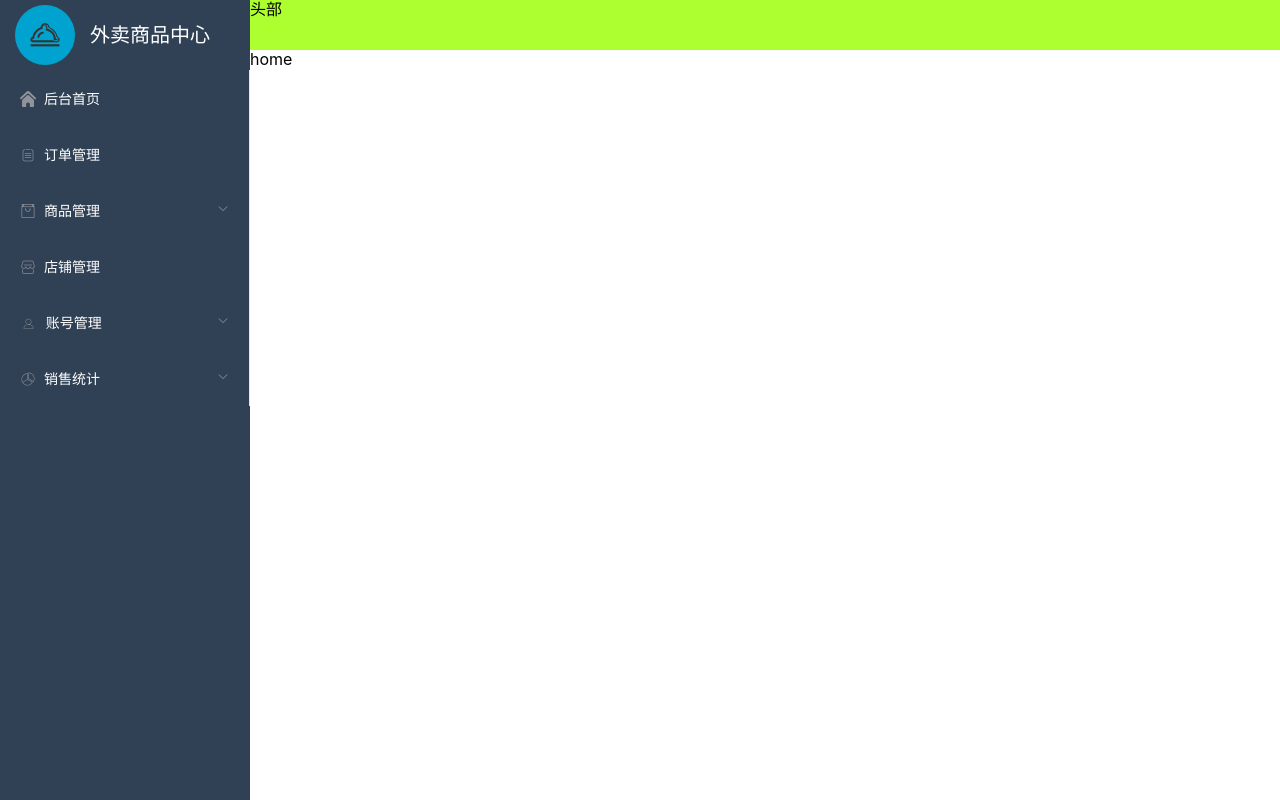
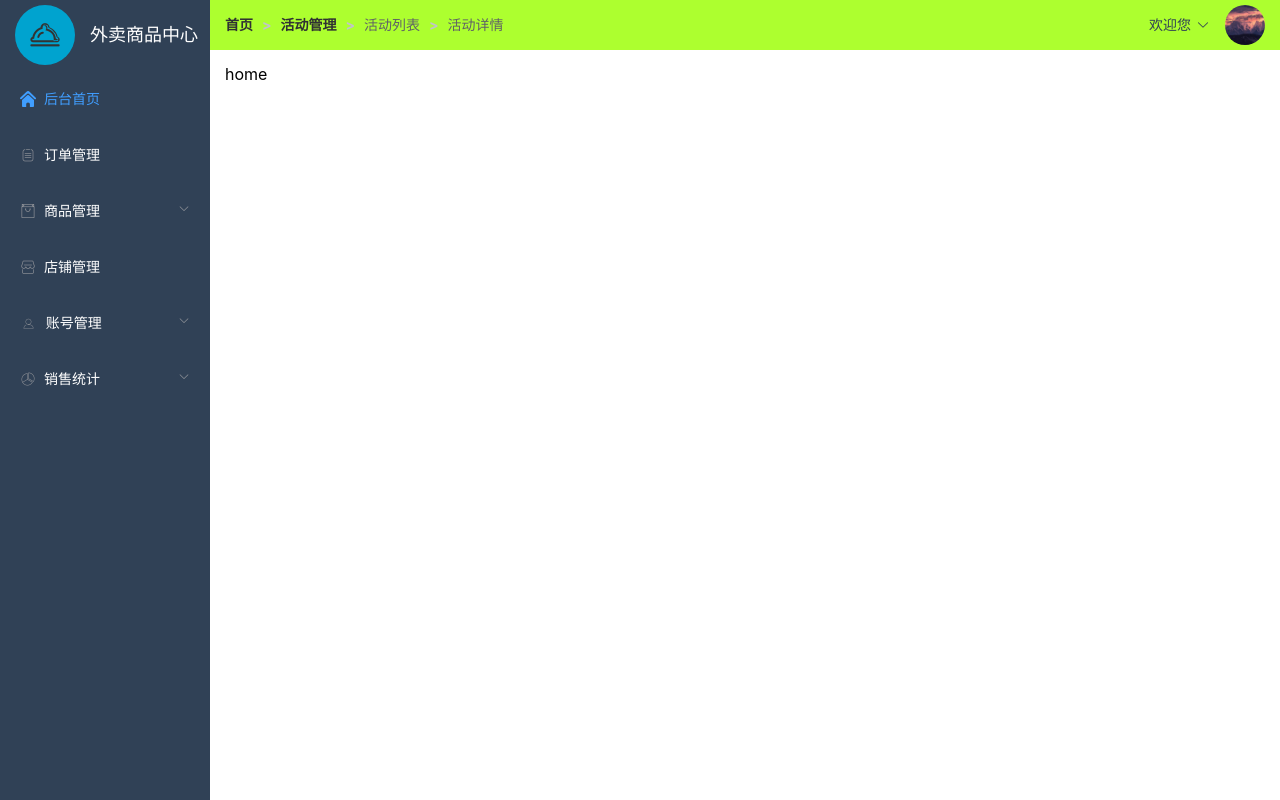
Before and after one commit to laylayfor/take-out, a Vue app: page /#/home in a window 1280 px wide. Built offline with nearby package versions, Linux system fonts and the light colour scheme.

Commit message:
完成了顶部左侧的下拉菜单

```diff
--- a/src/layout/LeftMenu.vue
+++ b/src/layout/LeftMenu.vue
@@ -6,7 +6,8 @@
             </span>
             外卖商品中心
         </div>
-        <el-menu default-active="2" background-color="#304156" text-color="#fff" unique-opened router>
+        <el-menu :default-active="$route.path" background-color="#304156" text-color="#fff" :unique-opened='false'
+            router>
             <!-- 有子盒子 -->
 
             <!-- 后台首页 -->
@@ -69,9 +70,28 @@ export default {
 </script>
 
 <style lang="scss" scoped>
+.el-menu {
+    border-right: none;
+
+    .el-menu--inline {
+        .el-menu-item {
+
+            background: darken($bg, 5%) !important;
+
+            &:hover {
+                background: darken($bg, 10%) !important;
+
+            }
+        }
+
+    }
+
+}
+
+
 .left-menu {
     flex: none;
-    width: 250px;
+    width: 210px;
     background-color: $bg;
     overflow-y: scroll;
 
@@ -84,7 +104,7 @@ export default {
         position: relative;
         height: 70px;
         line-height: 70px;
-        font-size: 20px;
+        font-size: 18px;
         padding-left: 90px;
         background-color: $bg;
         color: $white;
--- a/src/layout/RightHeader.vue
+++ b/src/layout/RightHeader.vue
@@ -1,19 +1,73 @@
 <template>
     <div class="right-header">
-        头部
+        <!-- 面包屑导航 -->
+        <el-breadcrumb separator=">">
+            <el-breadcrumb-item :to="{ path: '$route.path' }">首页</el-breadcrumb-item>
+            <el-breadcrumb-item><a href="/">活动管理</a></el-breadcrumb-item>
+            <el-breadcrumb-item>活动列表</el-breadcrumb-item>
+            <el-breadcrumb-item>活动详情</el-breadcrumb-item>
+        </el-breadcrumb>
+        <!-- 右侧下拉菜单和头像 -->
+        <div class="header-avatar">
+            <el-dropdown trigger="click" @command="handleCommand">
+                <span class="el-dropdown-link">
+                    欢迎您<i class="el-icon-arrow-down el-icon--right"></i>
+                </span>
+                <el-dropdown-menu slot="dropdown">
+                    <el-dropdown-item command="/account/person">个人中心</el-dropdown-item>
+                    <el-dropdown-item command="/login">退出登录</el-dropdown-item>
+
+                </el-dropdown-menu>
+
+            </el-dropdown>
+            <!-- 头像 -->
+            <el-avatar :size="40" :src="avatar"></el-avatar>
+        </div>
     </div>
 </template>
 
 <script>
 export default {
-
+    data() {
+        return {
+            avatar: require('./../assets/images/infor.jpg'),
+        }
+    },
+    methods: {
+        handleCommand(command) {
+            console.log(command);
+            this.$router.push(command);
+        }
+    }
 }
 </script>
 
 <style lang="scss" scoped>
 .right-header {
+    display: flex;
+    justify-content: space-between;
+    align-items: center;
     height: 50px;
     width: 100%;
     background-color: greenyellow;
+    padding: 0 15px;
+
+    .el-dropdown-link {
+        cursor: pointer;
+        color: $bg;
+    }
+
+    .el-icon-arrow-down {
+        font-size: 14px;
+    }
+
+    .header-avatar {
+        display: flex;
+        align-items: center;
+
+        .el-avatar {
+            margin-left: 15px;
+        }
+    }
 }
 </style>
--- a/src/layout/index.vue
+++ b/src/layout/index.vue
@@ -6,6 +6,8 @@
         <div class="right-main">
             <right-header></right-header>
             <div class="content">
+
+                <!-- 二级路由出口 -->
                 <router-view></router-view>
             </div>
         </div>
@@ -33,9 +35,13 @@ export default {
         display: flex;
         flex: 1;
         flex-direction: column;
+        min-width: 530px;
 
         .content {
             flex: 1;
+            padding: 15px;
+            overflow-y: scroll;
+
         }
     }
 }
--- a/src/router/index.js
+++ b/src/router/index.js
@@ -123,6 +123,13 @@ Vue.use(VueRouter);
 //         ]
 //     },
 // ]
+
+// 清除掉原地跳转报错
+const originalPush = VueRouter.prototype.push
+
+VueRouter.prototype.push = function push(location) {
+    return originalPush.call(this, location).catch(err => err)
+}
 const routes = [{
         path: '/login',
         component: Login
```
Also changed, not shown: src/assets/images/infor.jpg (added).
